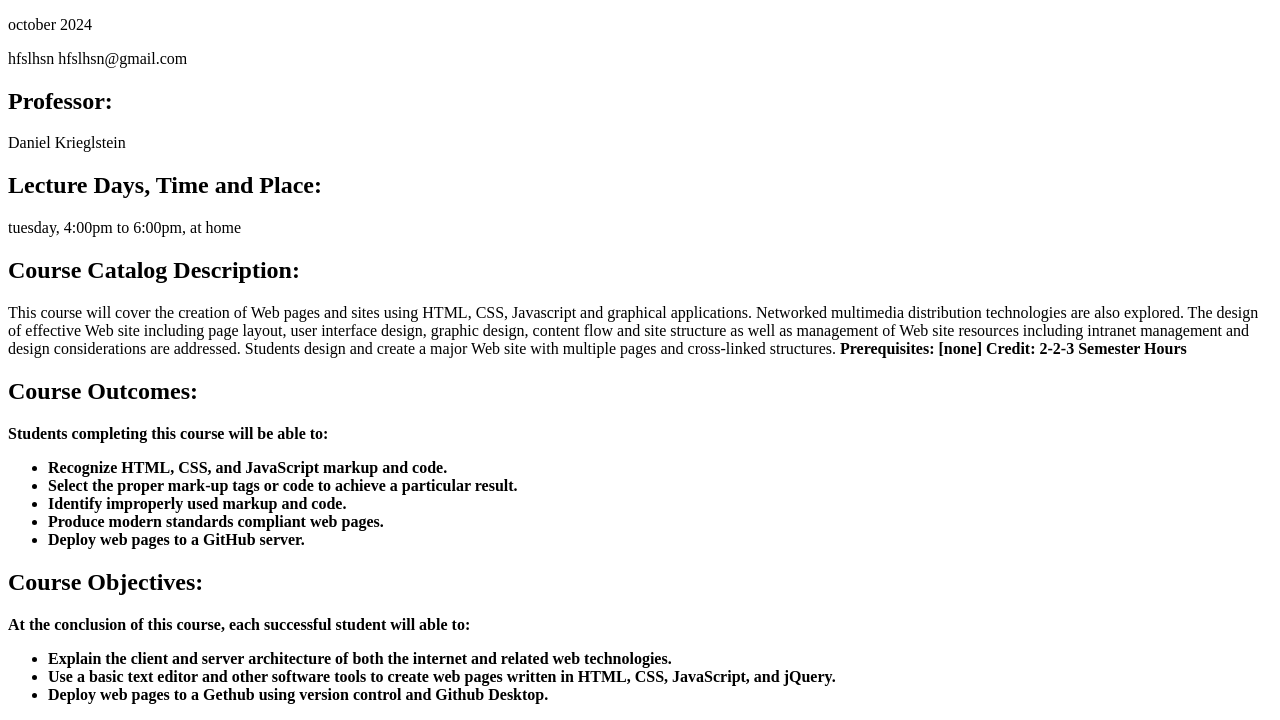
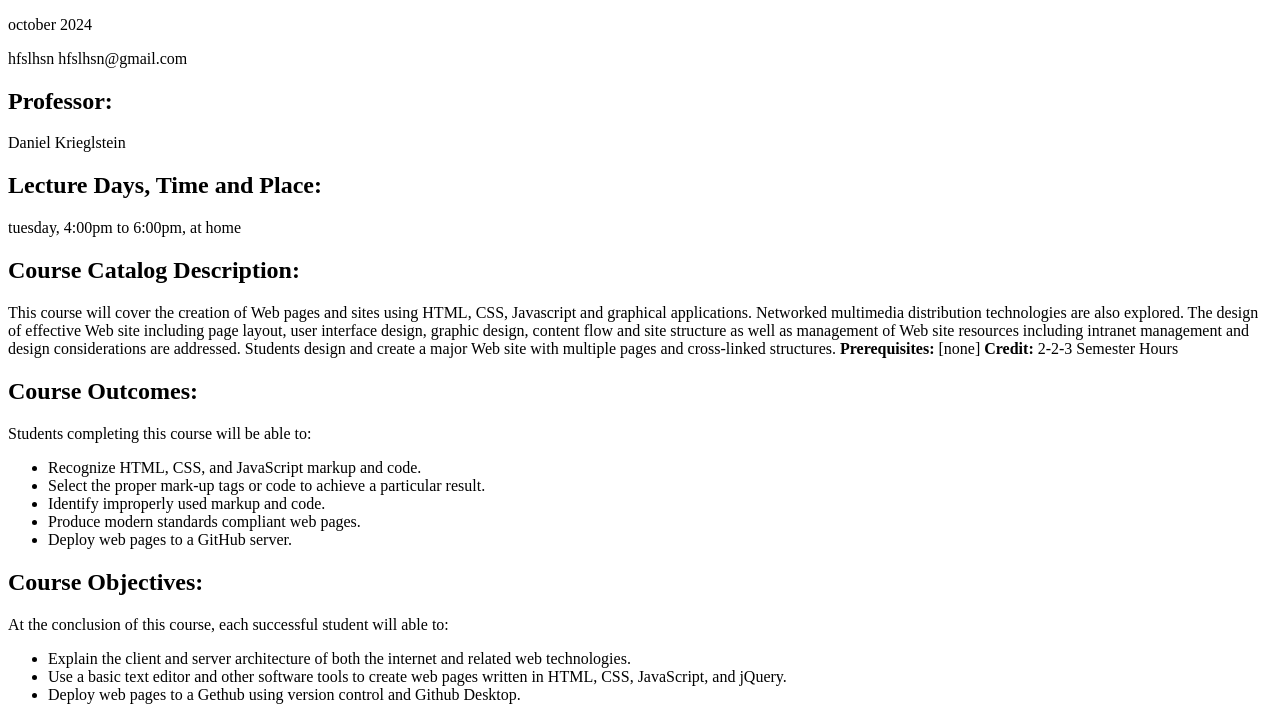
Before and after one commit to hfslhsn/le-on3, a plain HTML site: page index.html in a window 1280 px wide. Shown: the part 105-825 px from the top of the page. Drawn offline with Linux system fonts and the light colour scheme.

Commit message:
correcting

```diff
--- a/index.html
+++ b/index.html
@@ -14,7 +14,7 @@
 <h2>Lecture Days, Time and Place:</h2>
 <p>tuesday, 4:00pm to 6:00pm, at home</p>
 <h2>Course Catalog Description:</h2>
-<p>This course will cover the creation of Web pages and sites using HTML, CSS, Javascript and graphical applications. Networked multimedia distribution technologies are also explored. The design of effective Web site including page layout, user interface design, graphic design, content flow and site structure as well as management of Web site resources including intranet management and design considerations are addressed. Students design and create a major Web site with multiple pages and cross-linked structures. <strong>Prerequisites:<strong> [none] <strong>Credit:<strong> 2-2-3 Semester Hours</p>
+<p>This course will cover the creation of Web pages and sites using HTML, CSS, Javascript and graphical applications. Networked multimedia distribution technologies are also explored. The design of effective Web site including page layout, user interface design, graphic design, content flow and site structure as well as management of Web site resources including intranet management and design considerations are addressed. Students design and create a major Web site with multiple pages and cross-linked structures. <strong>Prerequisites:</strong> [none] <strong>Credit:</strong> 2-2-3 Semester Hours</p>
 <h2>Course Outcomes:</h2>
 <p>Students completing this course will be able to:</p>
 <ul>
```
